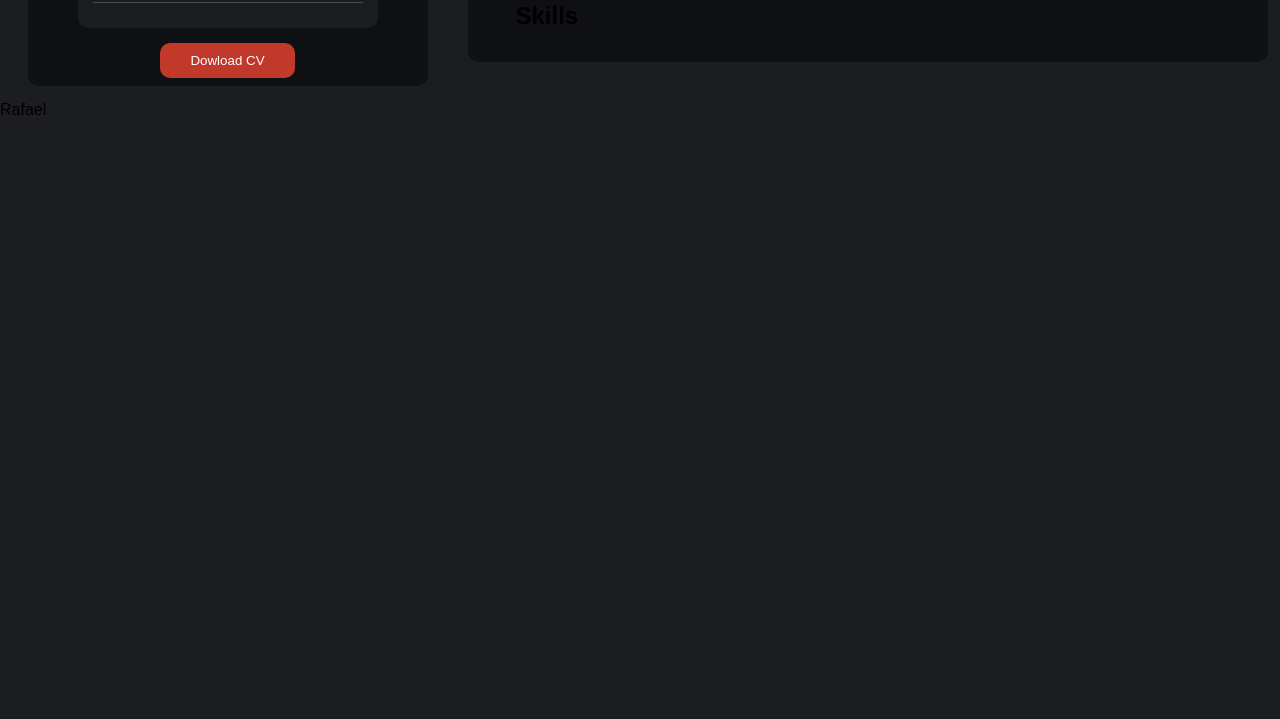
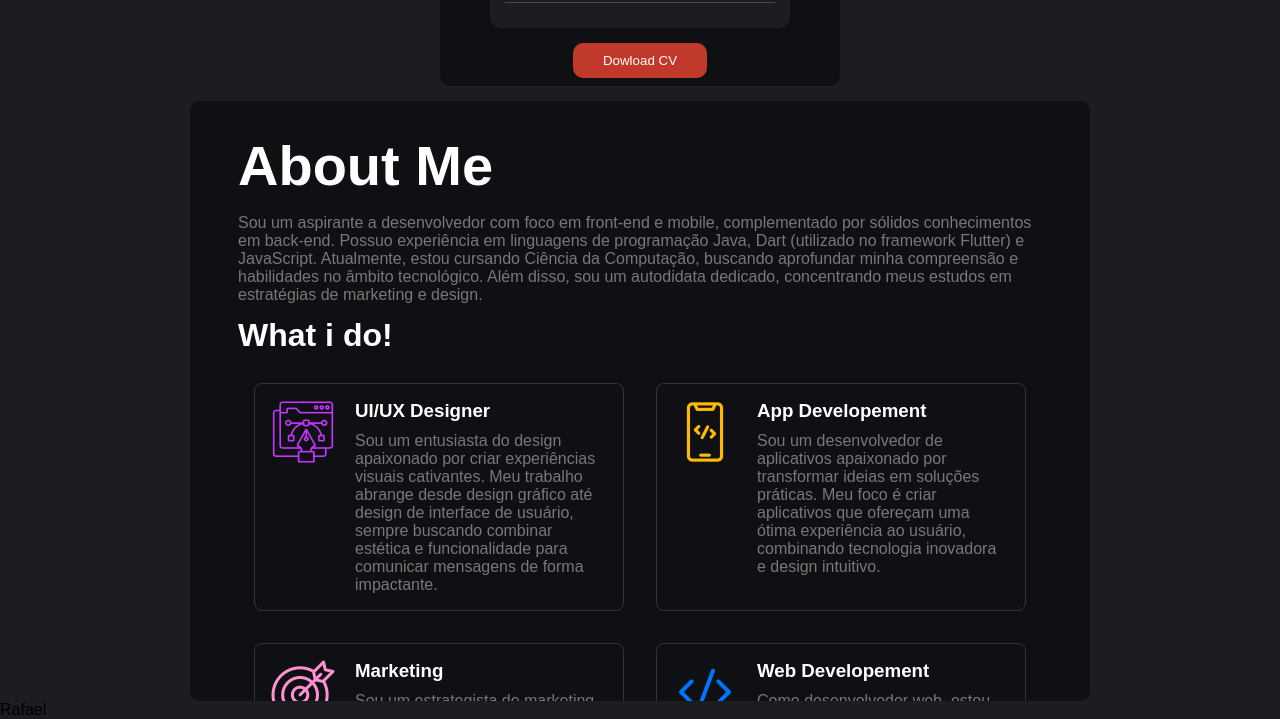
Before and after one commit to Rafilde/MyPortfolio, a plain HTML site: page index.html in a window 1280 px wide. Shown: the part 621-1340 px from the top of the page. Before the commit the page ends 800 px from the top, so only its background shows below. Drawn offline with Linux system fonts and the light colour scheme.

Commit message:
i created what i do with some descriptions

```diff
--- a/index.html
+++ b/index.html
@@ -91,8 +91,8 @@ https://www.rhuanbello.com/-->
                     <img src="Icon/design-de-ux.png" alt="">
                 </div>
                 <div class="desc">
-                    <h3></h3>
-                    <p></p>
+                    <h3>UI/UX Designer</h3>
+                    <p>Sou um entusiasta do design apaixonado por criar experiências visuais cativantes. Meu trabalho abrange desde design gráfico até design de interface de usuário, sempre buscando combinar estética e funcionalidade para comunicar mensagens de forma impactante.</p>
                 </div>
             </div>
             <div class="workbox">
@@ -100,8 +100,8 @@ https://www.rhuanbello.com/-->
                     <img src="Icon/coding.png" alt="">
                 </div>
                 <div class="desc">
-                    <h3></h3>
-                    <p></p>
+                    <h3>App Developement</h3>
+                    <p>Sou um desenvolvedor de aplicativos apaixonado por transformar ideias em soluções práticas. Meu foco é criar aplicativos que ofereçam uma ótima experiência ao usuário, combinando tecnologia inovadora e design intuitivo.</p>
                 </div>
             </div>
             <div class="workbox">
@@ -109,8 +109,8 @@ https://www.rhuanbello.com/-->
                     <img src="Icon/alvo.png" alt="">
                 </div>
                 <div class="desc">
-                    <h3></h3>
-                    <p></p>
+                    <h3>Marketing</h3>
+                    <p>Sou um estrategista de marketing dedicado a promover marcas e produtos. Minha abordagem é baseada em pesquisas sólidas, análise de mercado e criatividade para desenvolver estratégias que impulsionam o sucesso. Adoro criar conexões significativas com o público-alvo.</p>
                 </div>
             </div>
             <div class="workbox">
@@ -118,8 +118,8 @@ https://www.rhuanbello.com/-->
                     <img src="Icon/codigo (1).png" alt="">
                 </div>
                 <div class="desc">
-                    <h3></h3>
-                    <p></p>
+                    <h3>Web Developement</h3>
+                    <p>Como desenvolvedor web, estou empenhado em criar sites funcionais e atraentes. Minha expertise abrange desde a criação de páginas web responsivas até a otimização de desempenho. Adoro a interseção entre design e desenvolvimento para oferecer a melhor experiência online.</p>
                 </div>
             </div>
         </div>
--- a/style.css
+++ b/style.css
@@ -122,8 +122,28 @@ body {
 .about {
     background-color: #0e1013;
     padding: 2rem 3rem;
-    max-width: 800px;
+    max-width: 900px;
     border-radius: 10px;
+    max-height: 600px;
+    overflow: hidden scroll;
+    margin: 0px 10px;
+    scrollbar-width: thin;
+    scrollbar-color: #787878 transparent;
+}
+.about::-webkit-scrollbar {
+    width: 8px;
+}
+.about::-webkit-scrollbar-thumb {
+    background-color: #787878;
+    border-radius: 8px;
+}
+.about::-webkit-scrollbar-track {
+    background-color: transparent;
+}
+.about h2{
+    color: white;
+    font-size: 2rem;
+    margin: 0.8rem 0;
 }
 .about h1 {
     color: white;
@@ -133,8 +153,31 @@ body {
     display: inline-block;
     width: 100%;
 }
-
 .about p {
     color: #787878;
-    margin-bottom: 16px;
+    margin-bottom: 16px 0;
 }
+.about .work{
+    display: grid;
+    grid-template-columns: 1fr 1fr;
+    grid-template-rows: auto;
+}
+
+.work .workbox{
+    display: flex;
+    justify-content: space-between;
+    border-radius: 8px;
+    border: 1px solid #333;
+    padding: 1rem;
+    margin: 1rem;
+}
+.work .workbox .desc{
+    width: 75%;
+}
+.work .workbox .desc h3{
+    color: white;
+    margin-bottom: 10px;
+}
+.work .workbox .desc p{
+    margin: 0;
+}
```
